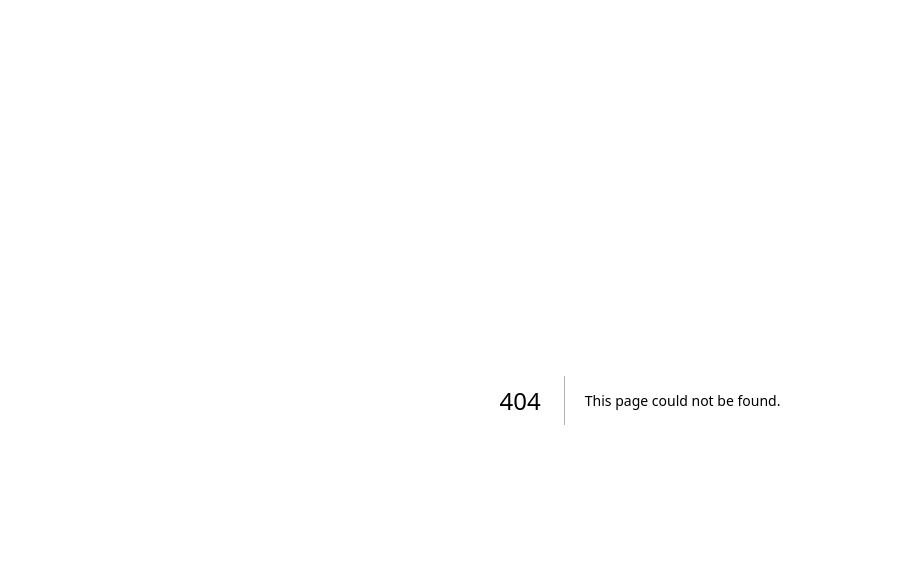
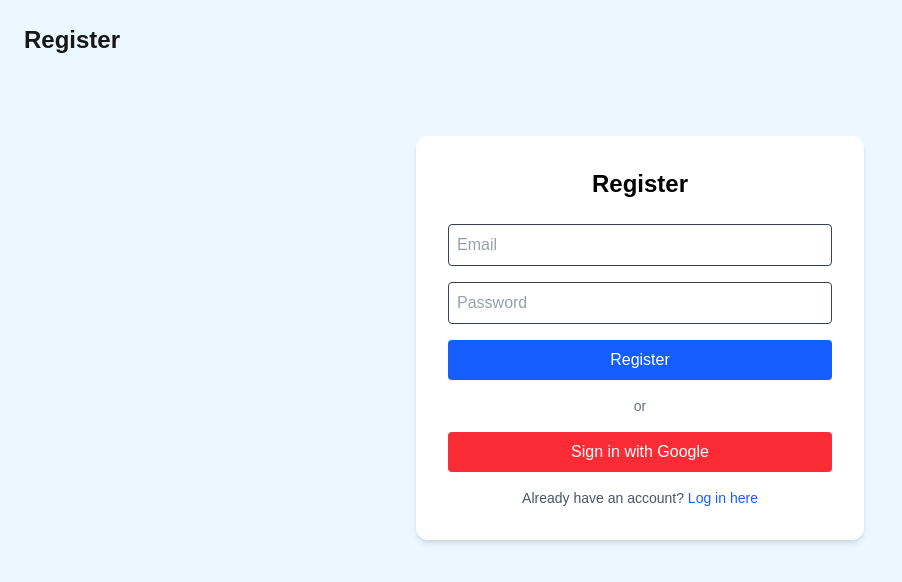
Before and after one commit to JacenL/DroneGallery, a Next.js app in the folder drone-gallery/: page /register in a window 1280 px wide. Before the commit this address had no page. Shown: the top 582 px of the page, without its empty margins (0-902 px from the left). Built offline with nearby package versions, Linux system fonts and the light colour scheme; no server answers.

Commit message:
lots of changes with login system

```diff
--- a/drone-gallery/src/app/layout.tsx
+++ b/drone-gallery/src/app/layout.tsx
@@ -1,6 +1,7 @@
 import type { Metadata } from "next";
 import { Geist, Geist_Mono } from "next/font/google";
 import "./globals.css";
+import { AuthProvider } from "@/context/AuthContext";
 
 const geistSans = Geist({
   variable: "--font-geist-sans",
@@ -24,10 +25,10 @@ export default function RootLayout({
 }>) {
   return (
     <html lang="en">
-      <body
-        className={`${geistSans.variable} ${geistMono.variable} antialiased`}
-      >
-        {children}
+      <body className={`${geistSans.variable} ${geistMono.variable} antialiased`}>
+        <AuthProvider>
+          {children}
+        </AuthProvider>
       </body>
     </html>
   );
--- /dev/null
+++ b/drone-gallery/src/app/login/page.tsx
@@ -0,0 +1,10 @@
+'use client';
+import LoginForm from '@/components/login';
+
+export default function LoginPage() {
+  return (
+    <main className="p-6">
+      <LoginForm />
+    </main>
+  );
+}
--- a/drone-gallery/src/app/page.tsx
+++ b/drone-gallery/src/app/page.tsx
@@ -1,12 +1,29 @@
 'use client';
+
 import Gallery from '@/components/gallery';
+import { auth } from '@/utils/firebase';
+import { onAuthStateChanged } from 'firebase/auth';
+import { useEffect, useState } from 'react';
+import LogoutButton from '@/components/logoutbutton';
 
 export default function HomePage() {
+  const [userName, setUserName] = useState<string | null>(null);
+
+  useEffect(() => {
+    const unsubscribe = onAuthStateChanged(auth, (user) => {
+      if (user) {
+        setUserName(user.displayName || user.email);
+      } else {
+        setUserName(null);
+      }
+    });
+    return () => unsubscribe();
+  }, []);
 
   const media = [
     { type: 'image' as const, url: 'https://res.cloudinary.com/jaycenl/image/upload/v1747802603/DJI_0070_o3dp2k.jpg' },
     { type: 'image' as const, url: 'https://res.cloudinary.com/jaycenl/image/upload/v1747802565/DJI_0133_qhhcgw.jpg' },
-    { type: 'image' as const, url: 'https://res.cloudinary.com/jaycenl/image/upload/v1747802565/DJI_0133_qhhcgw.jpg' },
+    { type: 'image' as const, url: 'https://res.cloudinary.com/jaycenl/image/upload/v1747802558/DJI_0132_tcf6wh.jpg' },
     { type: 'image' as const, url: 'https://res.cloudinary.com/jaycenl/image/upload/v1747802547/DJI_0055_sdebj7.jpg' },
     { type: 'image' as const, url: 'https://res.cloudinary.com/jaycenl/image/upload/v1747802514/DJI_0060_hoctlo.jpg' },
     { type: 'image' as const, url: 'https://res.cloudinary.com/jaycenl/image/upload/v1747802502/DJI_0038_rsjj4b.jpg' },
@@ -23,9 +40,25 @@ export default function HomePage() {
     { type: 'video' as const, url: 'https://www.youtube.com/embed/ZR8g7X8jVrM' },
   ];
 
-  return (
+return (
     <main className="p-6">
-      <h1 className="text-4xl font-semibold mb-8 text-center text-blue-900 tracking-tight">My Drone Gallery</h1>
+      <h1 className="text-4xl font-semibold mb-4 text-center text-blue-900">My Drone Gallery</h1>
+
+      <div className="absolute top-4 right-4 text-right z-50">
+        {userName ? (
+          <div>
+            <p className="text-lg text-gray-700 mb-1">Welcome, {userName}!</p>
+            <LogoutButton />
+          </div>
+        ) : (
+          <p className="text-sm text-gray-600">
+            Not logged in?{' '}
+            <a href="/login" className="text-blue-600 hover:underline">Log in</a> or{' '}
+            <a href="/register" className="text-blue-600 hover:underline">Register</a>
+          </p>
+        )}
+      </div>
+
       <Gallery media={media} />
     </main>
   );
--- /dev/null
+++ b/drone-gallery/src/app/register/page.tsx
@@ -0,0 +1,11 @@
+'use client';
+import RegisterForm from '@/components/registration';
+
+export default function RegisterPage() {
+  return (
+    <main className="p-6">
+      <h1 className="text-2xl font-bold mb-4">Register</h1>
+      <RegisterForm />
+    </main>
+  );
+}
--- /dev/null
+++ b/drone-gallery/src/components/login.tsx
@@ -0,0 +1,75 @@
+'use client';
+
+import { useState } from 'react';
+import { useRouter } from 'next/navigation';
+import { signInWithEmailAndPassword, GoogleAuthProvider, signInWithPopup } from 'firebase/auth';
+import { auth } from '@/utils/firebase';
+import Link from 'next/link';
+
+export default function LoginForm() {
+  const [email, setEmail] = useState('');
+  const [password, setPassword] = useState('');
+  const [error, setError] = useState('');
+  const router = useRouter();
+
+  const handleLogin = async (e: React.FormEvent) => {
+    e.preventDefault();
+    try {
+      await signInWithEmailAndPassword(auth, email, password);
+      router.push('/');
+    } catch (err: any) {
+      setError(err.message);
+    }
+  };
+
+  const handleGoogleLogin = async () => {
+    try {
+      const provider = new GoogleAuthProvider();
+      await signInWithPopup(auth, provider);
+      router.push('/');
+    } catch (err: any) {
+      setError(err.message);
+    }
+  };
+
+  return (
+    <div className="max-w-md mx-auto mt-20 bg-white shadow-lg p-8 rounded-xl">
+      <h2 className="text-2xl font-semibold text-center mb-6 text-black">Login</h2>
+      <form onSubmit={handleLogin} className="space-y-4 text-gray-700">
+        <input
+          type="email"
+          placeholder="Email"
+          value={email}
+          onChange={(e) => setEmail(e.target.value)}
+          required
+          className="w-full p-2 border rounded"
+        />
+        <input
+          type="password"
+          placeholder="Password"
+          value={password}
+          onChange={(e) => setPassword(e.target.value)}
+          required
+          className="w-full p-2 border rounded"
+        />
+        <button type="submit" className="w-full bg-blue-600 text-white py-2 rounded hover:bg-blue-700">
+          Login
+        </button>
+        <button
+          type="button"
+          onClick={handleGoogleLogin}
+          className="w-full bg-red-500 text-white py-2 rounded hover:bg-red-600"
+        >
+          Sign in with Google
+        </button>
+        {error && <p className="text-red-500 text-sm">{error}</p>}
+      </form>
+      <p className="mt-4 text-sm text-center text-gray-600">
+        Not registered?{' '}
+        <Link href="/register" className="text-blue-600 hover:underline">
+          Create an account
+        </Link>
+      </p>
+    </div>
+  );
+}
--- /dev/null
+++ b/drone-gallery/src/components/logoutbutton.tsx
@@ -0,0 +1,22 @@
+'use client';
+import { signOut } from 'firebase/auth';
+import { auth } from '@/utils/firebase';
+import { useRouter } from 'next/navigation';
+
+export default function LogoutButton() {
+  const router = useRouter();
+
+  const handleLogout = async () => {
+    await signOut(auth);
+    router.push('/login');
+  };
+
+  return (
+    <button
+      onClick={handleLogout}
+      className="px-4 py-2 rounded-2xl bg-blue-300 text-gray-800 font-medium shadow-sm hover:bg-blue-400 hover:shadow-md transition duration-200"
+    >
+      Log Out
+    </button>
+  );
+}
--- /dev/null
+++ b/drone-gallery/src/components/registration.tsx
@@ -0,0 +1,80 @@
+'use client';
+
+import { useState } from 'react';
+import { useRouter } from 'next/navigation';
+import { createUserWithEmailAndPassword, GoogleAuthProvider, signInWithPopup } from 'firebase/auth';
+import { auth } from '@/utils/firebase';
+import Link from 'next/link';
+
+export default function RegisterForm() {
+  const [email, setEmail] = useState('');
+  const [password, setPassword] = useState('');
+  const [error, setError] = useState('');
+  const router = useRouter();
+
+  const handleRegister = async (e: React.FormEvent) => {
+    e.preventDefault();
+    try {
+      await createUserWithEmailAndPassword(auth, email, password);
+      router.push('/');
+    } catch (err: any) {
+      setError(err.message);
+    }
+  };
+
+  const handleGoogleSignIn = async () => {
+    const provider = new GoogleAuthProvider();
+    try {
+      await signInWithPopup(auth, provider);
+      router.push('/');
+    } catch (err: any) {
+      setError(err.message);
+    }
+  };
+
+  return (
+    <div className="max-w-md mx-auto mt-20 bg-white shadow-md p-8 rounded-xl">
+      <h2 className="text-2xl font-semibold text-center mb-6 text-black">Register</h2>
+      <form onSubmit={handleRegister} className="space-y-4 text-gray-700">
+        <input
+          type="email"
+          placeholder="Email"
+          value={email}
+          onChange={(e) => setEmail(e.target.value)}
+          required
+          className="input w-full p-2 border rounded"
+        />
+        <input
+          type="password"
+          placeholder="Password"
+          value={password}
+          onChange={(e) => setPassword(e.target.value)}
+          required
+          className="input w-full p-2 border rounded"
+        />
+        <button type="submit" className="btn w-full bg-blue-600 hover:bg-blue-700 text-white py-2 rounded">
+          Register
+        </button>
+
+        <div className="text-center text-sm text-gray-500">or</div>
+
+        <button
+          type="button"
+          onClick={handleGoogleSignIn}
+          className="btn w-full bg-red-500 hover:bg-red-600 text-white py-2 rounded"
+        >
+          Sign in with Google
+        </button>
+
+        {error && <p className="text-red-500 text-sm">{error}</p>}
+      </form>
+
+      <p className="mt-4 text-sm text-center text-gray-600">
+        Already have an account?{' '}
+        <Link href="/login" className="text-blue-600 hover:underline">
+          Log in here
+        </Link>
+      </p>
+    </div>
+  );
+}
--- /dev/null
+++ b/drone-gallery/src/context/AuthContext.tsx
@@ -0,0 +1,23 @@
+'use client';
+import { createContext, useEffect, useState, useContext } from 'react';
+import { onAuthStateChanged, User } from 'firebase/auth';
+import { auth } from '@/utils/firebase';
+
+const AuthContext = createContext<{ user: User | null }>({ user: null });
+
+export const AuthProvider = ({ children }: { children: React.ReactNode }) => {
+  const [user, setUser] = useState<User | null>(null);
+
+  useEffect(() => {
+    const unsubscribe = onAuthStateChanged(auth, setUser);
+    return () => unsubscribe();
+  }, []);
+
+  return (
+    <AuthContext.Provider value={{ user }}>
+      {children}
+    </AuthContext.Provider>
+  );
+};
+
+export const useAuth = () => useContext(AuthContext);
--- /dev/null
+++ b/drone-gallery/src/utils/firebase.ts
@@ -0,0 +1,16 @@
+import { initializeApp } from 'firebase/app';
+import { getAuth } from 'firebase/auth';
+
+const firebaseConfig = {
+  apiKey: "AIzaSyCtUL2os-wVB91itBsnBKzpvu-3C6tc8W8",
+  authDomain: "drone-gallery-jacenl.firebaseapp.com",
+  projectId: "drone-gallery-jacenl",
+  storageBucket: "drone-gallery-jacenl.appspot.com",
+  messagingSenderId: "506863640260",
+  appId: "1:506863640260:web:9f385122fd363b226e3391",
+};
+
+const app = initializeApp(firebaseConfig);
+const auth = getAuth(app);
+
+export { auth };
```
Also changed, not shown: drone-gallery/package.json (+7 -6 lines), 1 other file (tests, documents, lock files or other folders).
